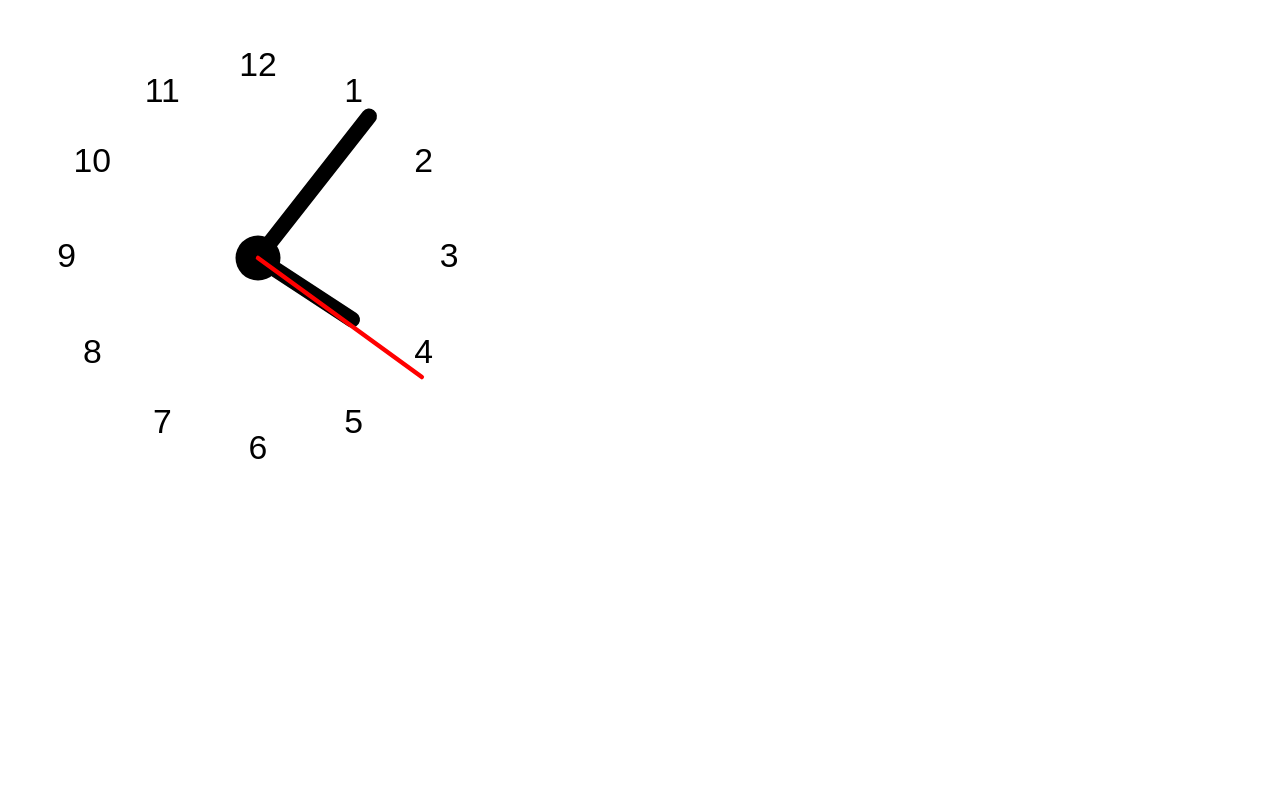
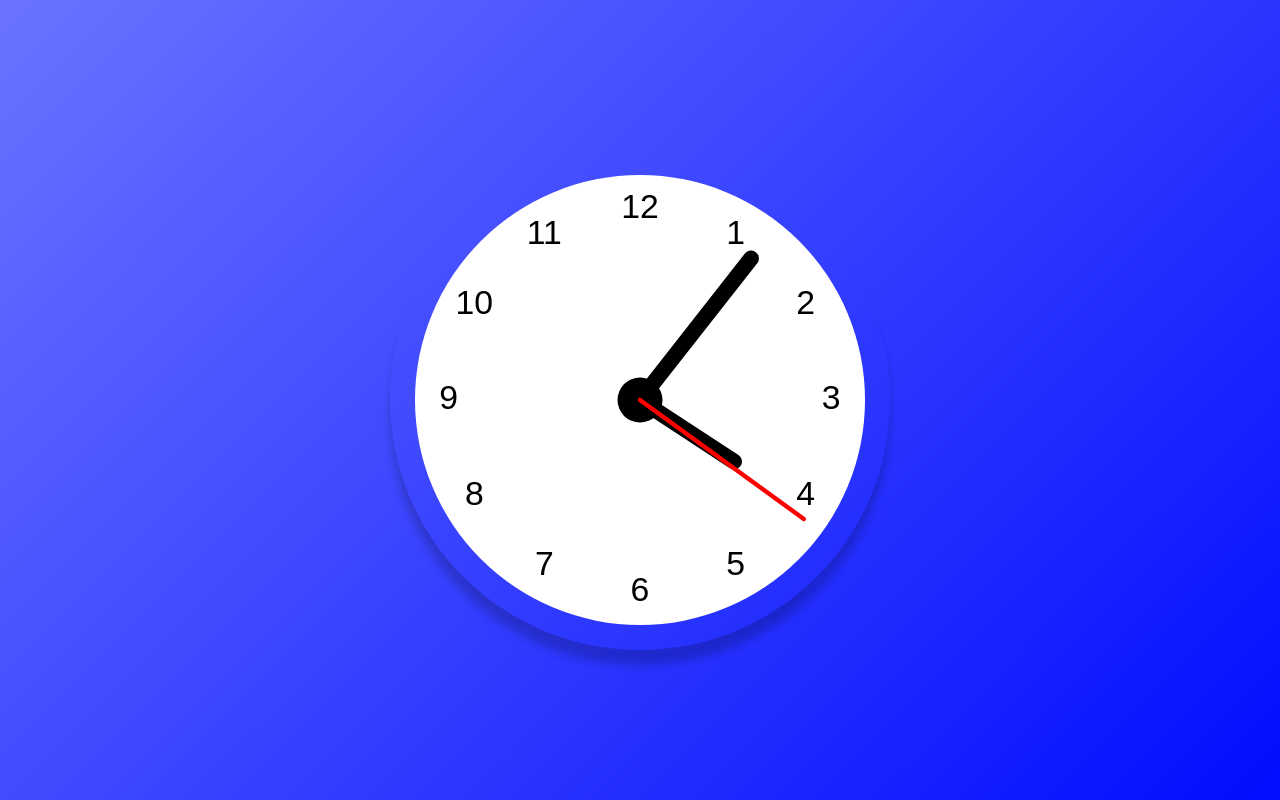
Before and after one commit to levjad/analog-clock, a plain HTML site: page index.html in a window 1280 px wide. Drawn offline with nearby package versions, Linux system fonts and the light colour scheme.

Commit message:
Modernize code

```diff
--- a/clock.js
+++ b/clock.js
@@ -1,6 +1,6 @@
-var canvas = document.getElementById('clock');
-var ctx = canvas.getContext('2d');
-var radius = canvas.height / 2;
+const canvas = document.getElementById('clock');
+const ctx = canvas.getContext('2d');
+let radius = canvas.height / 2;
 ctx.translate(radius, radius);
 radius = radius * 0.9;
 
@@ -13,23 +13,22 @@ function drawClock() {
 function drawFace() {
 	ctx.beginPath();
 	ctx.arc(0, 0, radius, 0, 2 * Math.PI);
-	ctx.fillStyle = 'white';
+	ctx.fillStyle = document.documentElement.classList.contains('dark') ? 'black' : 'white';
 	ctx.fill();
 
 	ctx.beginPath();
 	ctx.arc(0, 0, radius * 0.1, 0, 2 * Math.PI);
-	ctx.fillStyle = 'black';
+	ctx.fillStyle = document.documentElement.classList.contains('dark') ? 'white' : 'black';
 	ctx.fill();
 }
 
 function drawNumbers() {
-	var ang;
-	var num;
-	ctx.font = radius * 0.15 + 'px arial';
+	ctx.font = radius * 0.15 + 'px Arial';
 	ctx.textBaseline = 'middle';
 	ctx.textAlign = 'center';
-	for (num = 1; num < 13; num++) {
-		ang = num * Math.PI / 6;
+	ctx.fillStyle = document.documentElement.classList.contains('dark') ? 'white' : 'black';
+	for (let num = 1; num < 13; num++) {
+		const ang = num * Math.PI / 6;
 		ctx.rotate(ang);
 		ctx.translate(0, -radius * 0.85);
 		ctx.rotate(-ang);
@@ -41,18 +40,19 @@ function drawNumbers() {
 }
 
 function updateTime() {
-	var time = new Date();
-	var h = time.getHours();
-	var m = time.getMinutes();
-	var s = time.getSeconds();
-	h = h % 12;
-	h = h * Math.PI / 6 + m * Math.PI / (6 * 60) + s * Math.PI / (360 * 60);
-	drawPointer(h, radius * 0.5, radius * 0.07, 'black');
-	m = m * Math.PI / 30 + s * Math.PI / (30 * 60);
-	drawPointer(m, radius * 0.8, radius * 0.07, 'black');
-	s = s * Math.PI / 30;
-	drawPointer(s, radius * 0.9, radius * 0.02, 'red');
-	console.log('Stunde: ' + h + ' Minuten ' + m + ' Sekunden ' + s);
+	const time = new Date();
+	const h = time.getHours();
+	const m = time.getMinutes();
+	const s = time.getSeconds();
+
+	const hour = h % 12;
+	const hourAngle = hour * Math.PI / 6 + m * Math.PI / (6 * 60) + s * Math.PI / (360 * 60);
+	const minuteAngle = m * Math.PI / 30 + s * Math.PI / (30 * 60);
+	const secondAngle = s * Math.PI / 30;
+
+	drawPointer(hourAngle, radius * 0.5, radius * 0.07, document.documentElement.classList.contains('dark') ? 'white' : 'black');
+	drawPointer(minuteAngle, radius * 0.8, radius * 0.07, document.documentElement.classList.contains('dark') ? 'white' : 'black');
+	drawPointer(secondAngle, radius * 0.9, radius * 0.02, 'red');
 }
 
 function drawPointer(pos, length, width, color) {
@@ -67,4 +67,10 @@ function drawPointer(pos, length, width, color) {
 	ctx.rotate(-pos);
 }
 
-setInterval(drawClock, 1000);
+function animate() {
+	ctx.clearRect(-radius, -radius, canvas.width, canvas.height);
+	drawClock();
+	requestAnimationFrame(animate);
+}
+
+animate();
--- a/index.html
+++ b/index.html
@@ -1,13 +1,42 @@
 <!DOCTYPE html>
-<html>
+<html lang="de">
+    <head>
+        <meta charset="UTF-8">
+        <meta name="viewport" content="width=device-width, initial-scale=1.0">
+        <title>Analoge Uhr</title>
+        <link href="https://cdn.jsdelivr.net/npm/tailwindcss@2.2.19/dist/tailwind.min.css" rel="stylesheet">
+        <style>
+            body {
+                display: flex;
+                justify-content: center;
+                align-items: center;
+                height: 100vh;
+                margin: 0;
+                background: linear-gradient(135deg, #6B73FF 0%, #000DFF 100%);
+            }
+            canvas {
+                border-radius: 50%;
+                box-shadow: 0 15px 10px rgba(0, 0, 0, 0.2);
+            }
+        </style>
+        <script>
+            if (window.matchMedia && window.matchMedia('(prefers-color-scheme: dark)').matches) {
+                document.documentElement.classList.add('dark');
+            } else {
+                document.documentElement.classList.remove('dark');
+            }
 
-<head>
-    <title>Analog Clock</title>
-</head>
-
-<body>
-    <canvas id="clock" width="500" height="500"></canvas>
-    <script type="text/javascript" src="clock.js"></script>
-</body>
-
+            window.matchMedia('(prefers-color-scheme: dark)').addEventListener('change', event => {
+                if (event.matches) {
+                    document.documentElement.classList.add('dark');
+                } else {
+                    document.documentElement.classList.remove('dark');
+                }
+            });
+        </script>
+    </head>
+    <body class="dark:bg-gray-900 dark:text-white">
+        <canvas id="clock" width="500" height="500"></canvas>
+        <script src="clock.js"></script>
+    </body>
 </html>
--- /dev/null
+++ b/styles.css
@@ -0,0 +1,15 @@
+body {
+    display: flex;
+    justify-content: center;
+    align-items: center;
+    height: 100vh;
+    margin: 0;
+    background-color: #f0f0f0;
+    font-family: 'Arial', sans-serif;
+}
+
+canvas {
+    border: 5px solid #333;
+    border-radius: 50%;
+    box-shadow: 0 0 20px rgba(0, 0, 0, 0.5);
+}
```
